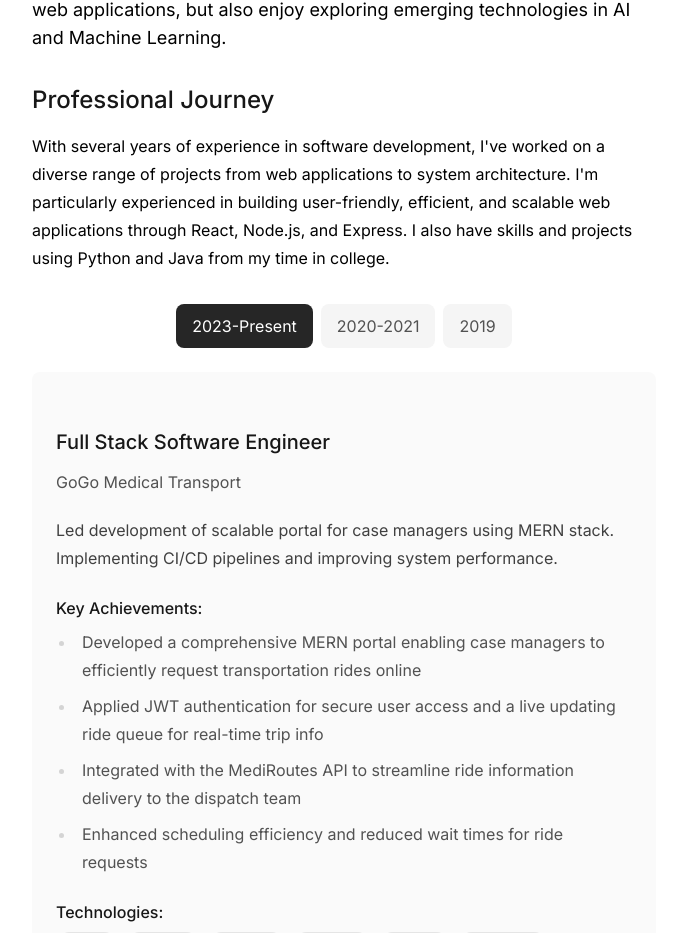
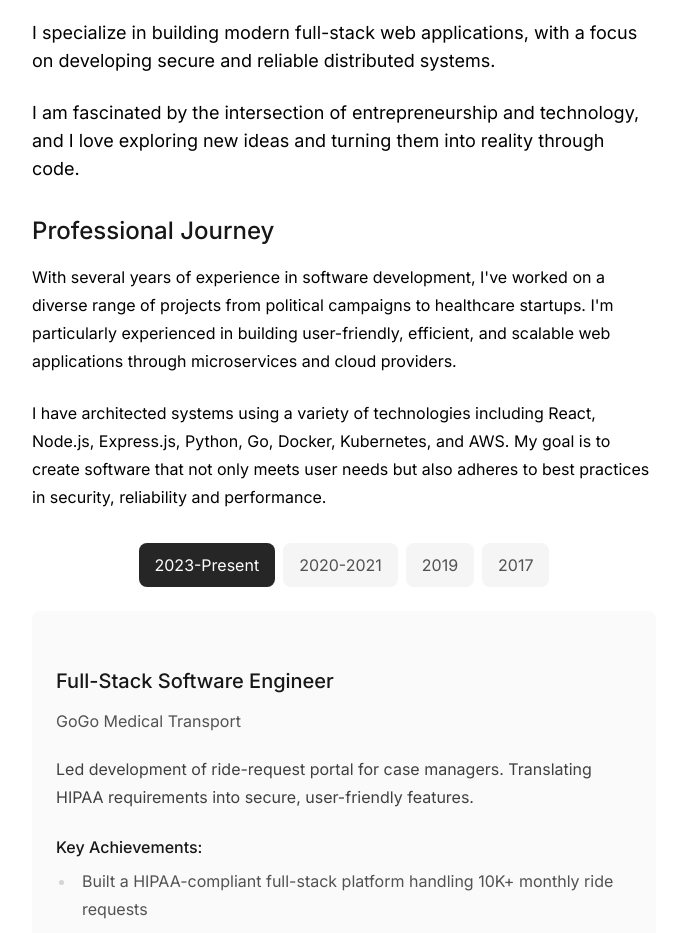
Before and after one commit to mupps/personal-website, a Next.js app: page /about in a window 1280 px wide. Shown: the part 633-1566 px from the top of the page, without its empty margins (296-976 px from the left). Built offline with nearby package versions, Linux system fonts and the light colour scheme.

Commit message:
added new projects, removed twitter links, fixed package-lock.json

```diff
--- a/app/about/page.tsx
+++ b/app/about/page.tsx
@@ -27,17 +27,24 @@ export default function AboutPage() {
         <div className="prose prose-neutral dark:prose-invert max-w-none">
           <p className="text-lg mb-6">
             Hi there! I'm {metaData.name}, better known as Armaan, a passionate technologist and tinkerer based in California.
-            I specialize in building modern full-stack web applications, but also enjoy exploring emerging technologies in AI and Machine Learning.
+          </p>
+          <p className="text-lg mb-6">
+            I specialize in building modern full-stack web applications, with a focus on developing secure and reliable distributed systems.
+          </p>
+          <p className="text-lg mb-6">
+            I am fascinated by the intersection of entrepreneurship and technology, and I love exploring new ideas and turning them into reality through code.
           </p>
 
           <h2 className="text-2xl font-semibold mt-8 mb-4">Professional Journey</h2>
           <p className="mb-6">
             With several years of experience in software development, I've worked on a diverse range of projects
-            from web applications to system architecture. I'm particularly experienced in building user-friendly,
-            efficient, and scalable web applications through React, Node.js, and Express. I also have skills and projects using Python and Java
-            from my time in college.
+            from political campaigns to healthcare startups. I'm particularly experienced in building user-friendly,
+            efficient, and scalable web applications through microservices and cloud providers.
           </p>
-
+          <p className="mb-6">
+            I have architected systems using a variety of technologies including React, Node.js, Express.js, Python, Go, Docker, Kubernetes, and AWS.
+            My goal is to create software that not only meets user needs but also adheres to best practices in security, reliability and performance.
+          </p>
           <JobOrganizer />
 
           <h2 className="text-2xl font-semibold mt-8 mb-4">Beyond Programming...</h2>
@@ -71,14 +78,6 @@ export default function AboutPage() {
               LinkedIn
             </a>
             <a
-              href={socialLinks.twitter}
-              target="_blank"
-              rel="noopener noreferrer"
-              className="text-neutral-600 dark:text-neutral-400 hover:text-neutral-800 dark:hover:text-neutral-200"
-            >
-              Twitter
-            </a>
-            <a
               href={socialLinks.email}
               className="text-neutral-600 dark:text-neutral-400 hover:text-neutral-800 dark:hover:text-neutral-200"
             >
--- a/app/about/work-data.tsx
+++ b/app/about/work-data.tsx
@@ -9,17 +9,17 @@ export interface WorkExperience {
 
 export const workExperiences: WorkExperience[] = [
   {
-    title: "Full Stack Software Engineer",
+    title: "Full-Stack Software Engineer",
     company: "GoGo Medical Transport",
     period: "2023-Present",
-    description: "Led development of scalable portal for case managers using MERN stack. Implementing CI/CD pipelines and improving system performance.",
+    description: "Led development of ride-request portal for case managers. Translating HIPAA requirements into secure, user-friendly features.",
     achievements: [
-      "Developed a comprehensive MERN portal enabling case managers to efficiently request transportation rides online",
-      "Applied JWT authentication for secure user access and a live updating ride queue for real-time trip info",
-      "Integrated with the MediRoutes API to streamline ride information delivery to the dispatch team",
-      "Enhanced scheduling efficiency and reduced wait times for ride requests"
+      "Built a HIPAA-compliant full-stack platform handling 10K+ monthly ride requests",
+      "Implemented RBAC, secure APIs, audit logging, and real-time workflows with Django REST + WebSockets",
+      "Shipped a React/TypeScript dashboard with <250ms P95 operational updates",
+      "Automated CI/CD and deployed on Docker + EKS for 99.9% uptime and 50% lower cloud costs."
     ],
-    technologies: ["React", "Node.js", "Express", "Tailwind", "Docker", "MongoDB"]
+    technologies: ["React", "TypeScript", "Python", "Django", "PostgreSQL", "Docker", "Kubernetes", "AWS"]
   },
   {
     title: "Software Engineer Intern",
@@ -28,10 +28,10 @@ export const workExperiences: WorkExperience[] = [
     description: "Developed and maintained multiple client-facing applications. Worked closely with design team to implement responsive UI/UX solutions.",
     achievements: [
       "Collaborated with a dynamic team to develop a political-themed binary puzzle game, enhancing user engagement",
-      "Designed and implemented a secure login system using JWT authentication with e-mail signup",
+      "Designed and implemented a secure login system using JWT authentication with e-mail signup in Go/React",
       "Deployed web services on AWS EC2 and Route53, ensuring high availability and scalability of the application"
     ],
-    technologies: ["React", "Express", "MongoDB", "Angular", "AWS"]
+    technologies: ["React", "Express", "MongoDB", "Angular", "Go", "AWS"]
   },
   {
     title: "Computer Science Research Assistant",
@@ -44,5 +44,16 @@ export const workExperiences: WorkExperience[] = [
       "Enhanced framework reliability, strengthening program analysis tools within Penn Engineering"
     ],
     technologies: ["OCaml", "Git", "CLI", "Linux/Unix", "Emacs"]
+  },
+  {
+    title: "Machine Learning Researach Intern",
+    company: "VerifAI",
+    period: "2017",
+    description: "Developed a function to decode verbal inputs into key parameters in the InZone mobile app to create voice commands using Python and Natural Language Tool Kit (NLTK) library.",
+    achievements: [
+      "Developed a function to decode verbal inputs into key parameters in the InZone mobile app using NLTK",
+      "Constructed research report comparing InZone voice commands versus competitor apps such as SnapChat",
+    ],
+    technologies: ["Python", "NLTK", "Jupyter Notebooks"]
   }
 ];
--- a/app/components/footer.tsx
+++ b/app/components/footer.tsx
@@ -37,7 +37,6 @@ export default function Footer() {
       <time>© {YEAR}</time>{" "}
       <a
         className="no-underline"
-        href={socialLinks.twitter}
         target="_blank"
         rel="noopener noreferrer"
       >
--- a/app/projects/project-data.tsx
+++ b/app/projects/project-data.tsx
@@ -15,12 +15,45 @@ export interface Project {
 
 export const projects: Project[] = [
   {
+    title: "LeetCoach",
+    slug: "leetcoach",
+    year: 2025,
+    description: "AI-powered LeetCode coaching platform with real-time assistance from Claude AI",
+    longDescription: "LeetCoach provides an interactive coding environment where you can solve algorithmic problems with guidance from Claude 4.5 Sonnet. Get hints, explanations, code reviews, and complete solutions as you learn.",
+    url: "https://github.com/mupps/leetcoach",
+    technologies: ["Python", "TypeScript", "Next.js", "FastAPI", "LangChain", "Claude API", "Supabase", "Docker"],
+    features: [
+      "Built an AI coding coach with Claude 4.5 + LangChain to generate adaptive problems and hints in real time",
+      "Loaded LeetCode problems and user code into context for personalized assistance",
+      "Secure sandboxed code execution environment with resource limits using Docker containers",
+      "Implemented user authentication, progress tracking, and analytics with Supabase cloud services",
+      "Async and await with FastAPI backend for handling real-time AI interactions and code execution requests"
+    ],
+    githubUrl: "https://github.com/mupps/leetcoach",
+  },
+    {
+    title: "OpenSea Explorer Bot",
+    slug: "opensea-explorer",
+    year: 2023,
+    description: "A Discord bot that provides real-time ETH network updates via web scraping and webhooks",
+    longDescription: "A Discord bot that provides real-time updates on OpenSea NFT project floor prices, tracks ETH wallet activity, and converts currencies. An exploration into web scraping, Discord bot development, and real-time data delivery.",
+    url: "https://github.com/mupps/opensea-explorer-bot",
+    technologies: ["Python", "BeautifulSoup", "JavaScript", "Discord API", "MongoDB"],
+    features: [
+      "Information provided directly into Discord channels via bot commands",
+      "Web scraping via Puppeteer/BeautifulSoup for OpenSea floor price tracking",
+      "Developed wallet tracker feature using Cron jobs for updates",
+      "Hosted locally with proxies using Raspberry Pi to 10+ discord communities when active"
+    ],
+    githubUrl: "https://github.com/mupps/guava-marketplace-app",
+  },
+  {
     title: "Guava",
     slug: "guava",
     year: 2022,
     description: "Marketplace app for buying and selling products with real-time chat",
     longDescription: "A full-featured marketplace application that enables users to buy and sell products. Built with modern web technologies (MERN) and focused on providing a seamless user experience with real-time updates.",
-    url: "https://github.com/mupps",
+    url: "https://github.com/mupps/guava-marketplace-app",
     technologies: ["React", "React Native", "Node.js", "MongoDB", "JWT", "Socket.IO"],
     features: [
       "Secure login and registration with JWT",
```
Also changed, not shown: 1 other file (tests, documents, lock files or other folders).
